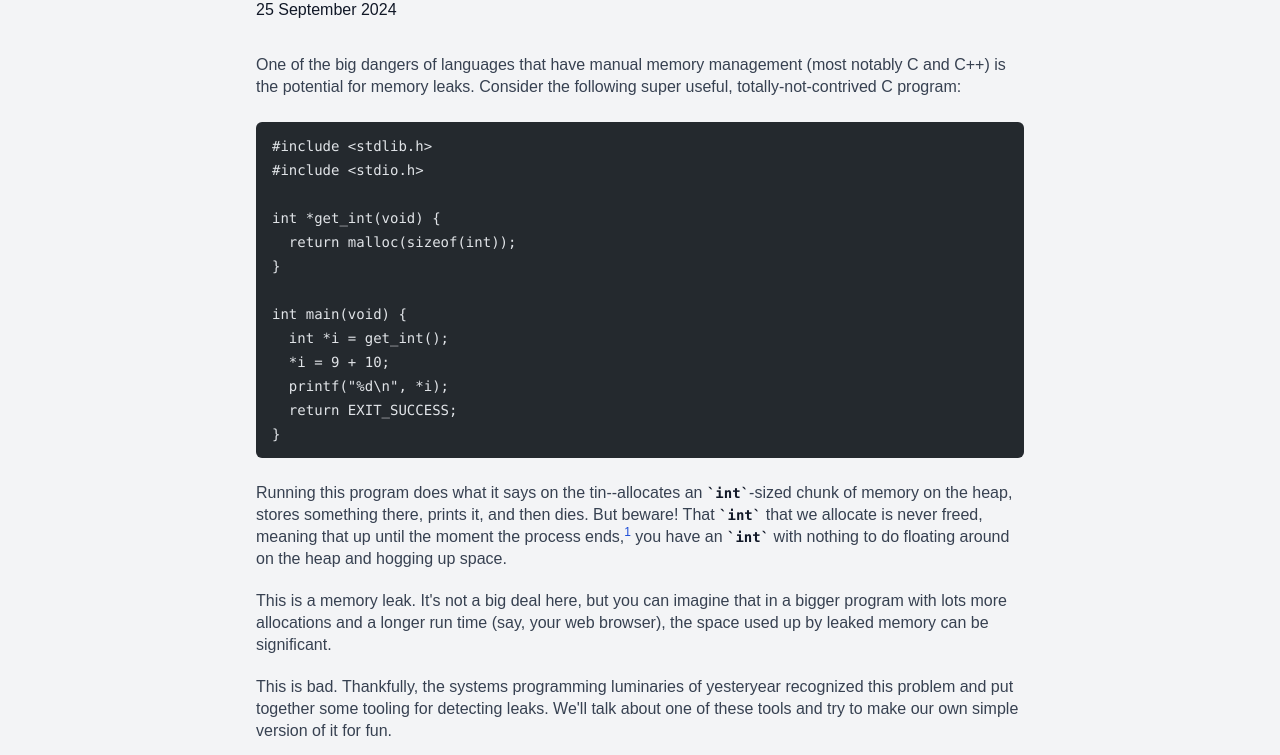
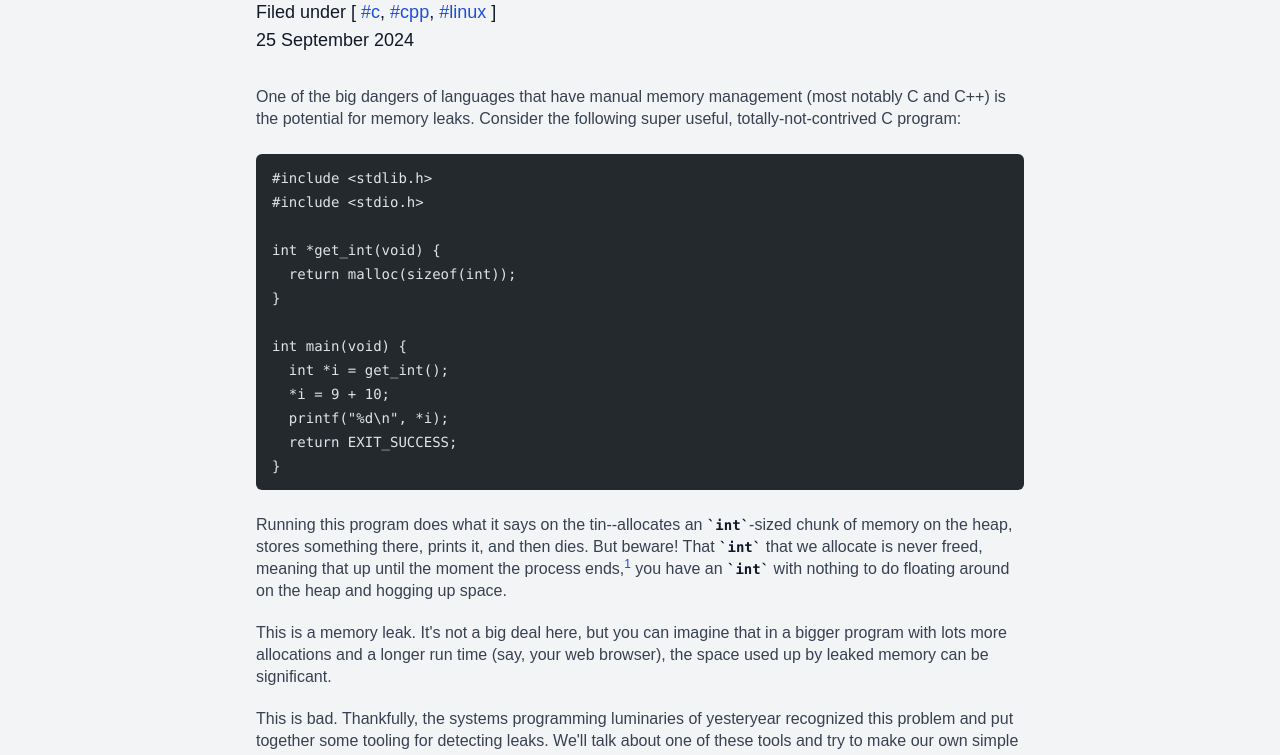
Before and after one commit to ggliv/ggliv.github.io, an Astro site: page /blog/2024/diy-valgrind in a window 1280 px wide. Shown: the part 214-969 px from the top of the page. Built offline with nearby package versions, Linux system fonts and the light colour scheme; Astro itself is replaced by a stand-in of ours; code samples lack their colours.

Commit message:
Add tags listing to posts

```diff
--- a/src/pages/blog/[year]/[slug].astro
+++ b/src/pages/blog/[year]/[slug].astro
@@ -16,7 +16,29 @@ const { Content } = await post.render();
 ---
 
 <BaseLayout title={post.data.title} description={post.data.description}>
-  <p class="mb-[2rem]">{formatDate(post.data.date)}</p>
+  <div class="text-lg">
+    {
+      post.data.tags && (
+        <p>
+          Filed under{" "}
+          <span class="whitespace-nowrap">
+            [{" "}
+            {post.data.tags
+              .map((tag) => (
+                <a
+                  class="link"
+                  href={`/blog/tags/${tag}`}
+                  set:text={"#" + tag}
+                />
+              ))
+              .reduce((prev, curr) => [prev, ", ", curr])}{" "}
+            ]
+          </span>
+        </p>
+      )
+    }
+    <p class="mb-[2rem]">{formatDate(post.data.date)}</p>
+  </div>
   <Prose>
     <Content />
   </Prose>
```
